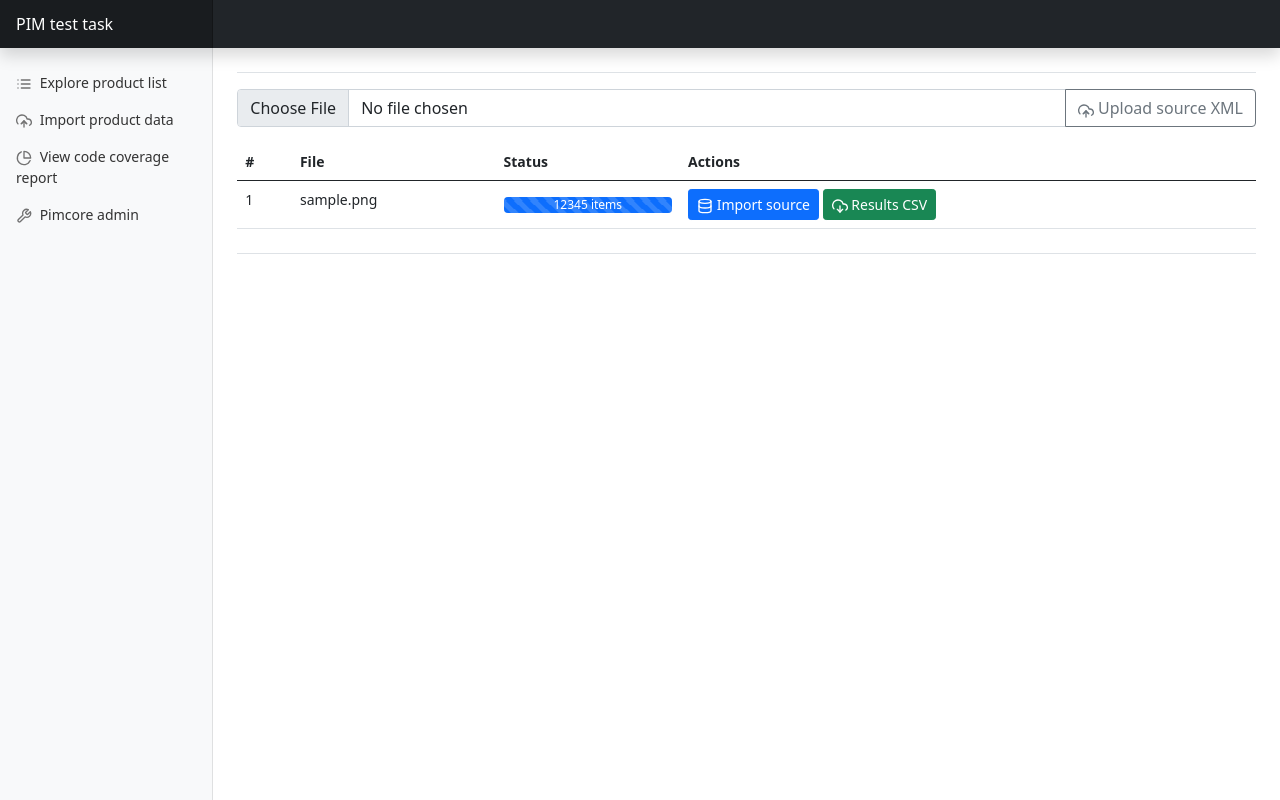
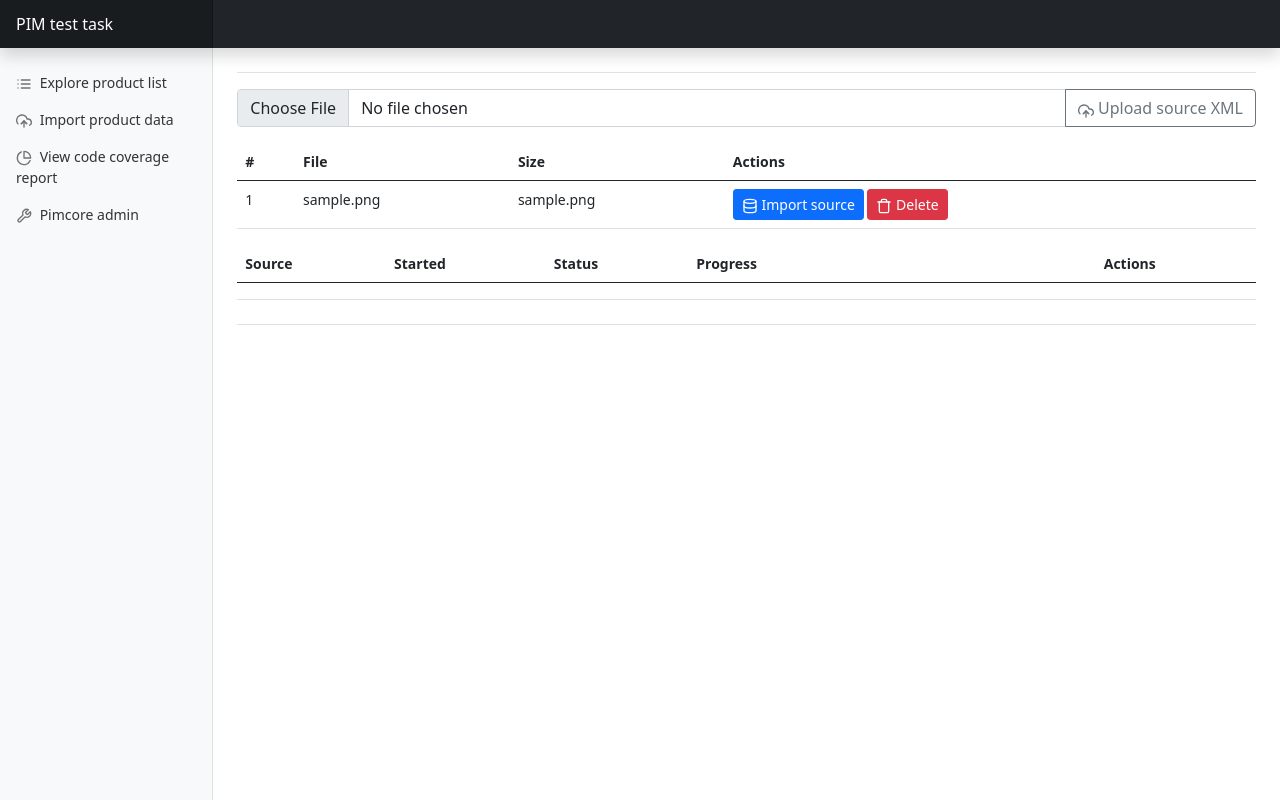
Before and after one commit to iZucken/xml-batch-example, a PHP site: template templates/products/import.html.twig in a window 1280 px wide. Run offline with PHP 8.4, Linux system fonts and the light colour scheme; the template is opened without the code that fills it: most values are stand-ins (such as "Sample title", 1, 10 or a date in 2020); lists and menus that the app fills with data are empty; some libraries are stand-ins or nearby versions.

Commit message:
feat: added import log table on import page

```diff
--- a/templates/default/layout.html.twig
+++ b/templates/default/layout.html.twig
@@ -28,7 +28,7 @@
                         </a>
                     </li>
                     <li class="nav-item">
-                        <a class="nav-link {{ app.request.get('_route') == 'app_productsimport_importformview' ? 'active' }}" href="/import">
+                        <a class="nav-link {{ app.request.get('_route') == 'products.page.import' ? 'active' }}" href="/import">
                             <span data-feather="upload-cloud"></span>
                             Import product data
                         </a>
--- a/templates/products/import.html.twig
+++ b/templates/products/import.html.twig
@@ -1,4 +1,10 @@
 {% extends 'default/layout.html.twig' %}
+
+{% block html_head %}
+    <link rel="stylesheet" type="text/css"
+          href="https://cdn.datatables.net/v/dt/jq-3.6.0/dt-1.13.1/datatables.min.css"/>
+    <script type="text/javascript" src="https://cdn.datatables.net/v/dt/jq-3.6.0/dt-1.13.1/datatables.min.js"></script>
+{% endblock %}
 
 {% block title %}
     Import product data
@@ -31,7 +37,7 @@
         <tr>
             <th scope="col">#</th>
             <th scope="col">File</th>
-            <th scope="col">Status</th>
+            <th scope="col">Size</th>
             <th scope="col">Actions</th>
         </tr>
         </thead>
@@ -40,25 +46,124 @@
             <tr>
                 <td scope="row">{{ loop.index }}</td>
                 <td>{{ importSource.filename }}</td>
-            <td class="align-middle">
-                <div class="progress">
-                    <div class="progress-bar progress-bar-striped progress-bar-animated" style="width: 100%">
-                        12345 items
-                    </div>
-                </div>
-            </td>
+                <td>{{ importSource.filesize }}</td>
                 <td>
                     <a class="btn btn-sm btn-primary" href="/import">
                         <span data-feather="database"></span>
                         Import source
                     </a>
-                <a class="btn btn-sm btn-success" href="/import" target="_blank" download>
-                    <span data-feather="download-cloud"></span>
-                    Results CSV
+                    <a class="btn btn-sm btn-danger" href="/import">
+                        <span data-feather="trash"></span>
+                        Delete
                     </a>
                 </td>
             </tr>
         {% endfor %}
         </tbody>
     </table>
+    <table class="table" id="importLogTable">
+        <thead>
+        <tr>
+            <th scope="col">Source</th>
+            <th scope="col">Started</th>
+            <th scope="col">Status</th>
+            <th scope="col" style="width: 40%">Progress</th>
+            <th scope="col">Actions</th>
+        </tr>
+        </thead>
+        <tbody>
+        <tr>
+            <td></td>
+            <td></td>
+            <td></td>
+            <td></td>
+            <td></td>
+        </tr>
+        </tbody>
+    </table>
+    <script>
+        $(document).ready(function () {
+            function statusColor(status) {
+                switch (status) {
+                    case 1:
+                        return 'secondary';
+                    case 2:
+                        return 'primary';
+                    case 3:
+                        return 'danger';
+                    case 4:
+                        return 'secondary';
+                    default:
+                        return '';
+                }
+            }
+
+            let datatable = $('#importLogTable').DataTable({
+                processing: false,
+                paging: false,
+                searching: false,
+                ordering: false,
+                serverSide: true,
+                orderCellsTop: true,
+                order: [],
+                ajax: {
+                    url: '/importLog/datatable',
+                    type: 'GET',
+                },
+                columns: [
+                    {data: "sourceFilename", className: 'align-middle'},
+                    {data: "startedAt", className: 'align-middle'},
+                    {
+                        render: (data, type, row) => {
+                            let mainStatus = statusColor(row.state);
+                            let shortStateMessage = row.state === 1 ? 'Processing'
+                                : row.state === 2 ? 'Completed'
+                                    : row.state === 3 ? 'Error'
+                                        : row.state === 4 ? 'Cancelled'
+                                            : `Invalid state ${row.state}`
+                            return `<span class="badge bg-${mainStatus}" title="${row.statusMessage}">${shortStateMessage}</span>`;
+                        }, className: 'align-middle'
+                    },
+                    {
+                        className: 'align-middle',
+                        render: (data, type, row) => {
+                            let animate = row.state === 1 ? 'progress-bar-striped progress-bar-animated' : ''
+                            let skipped = row.stats.discovered - (row.stats.created + row.stats.updated + row.stats.malformed)
+                            let skippedPercentile = skipped / row.stats.discovered * 100
+                            let createdPercentile = row.stats.created / row.stats.discovered * 100
+                            let updatedPercentile = row.stats.updated / row.stats.discovered * 100
+                            let malformedPercentile = row.stats.malformed / row.stats.discovered * 100
+                            let mainStatus = row.state === 3 ? 'danger'
+                                : row.state === 1 ? 'secondary'
+                                    : row.state === 4 ? 'secondary' : '';
+                            return `<div class="progress">
+                            <div class="progress-bar bg-${mainStatus} ${animate}" style="width: ${skippedPercentile}%" title="Skipped records (no changes)">
+                                ${skipped}
+                            </div>
+                            <div class="progress-bar bg-info ${animate}" style="width: ${updatedPercentile}%" title="Updated records">
+                                ${row.stats.updated}
+                            </div>
+                            <div class="progress-bar bg-success ${animate}" style="width: ${createdPercentile}%" title="Added records">
+                                ${row.stats.created}
+                            </div>
+                            <div class="progress-bar bg-warning ${animate}" style="width: ${malformedPercentile}%" title="Records that contain format errors">
+                                ${row.stats.malformed}
+                            </div>
+                        </div>`
+                        }
+                    },
+                    {
+                        className: 'align-middle',
+                        render: (data, type, row) => row.state !== 1 ? `<a class="btn btn-sm btn-primary" href="/importLog/${row.uuid}/csv" target="_blank" download>
+                            <span data-feather="download-cloud"></span>
+                            Download CSV
+                        </a>` : ''
+                    },
+                ]
+            });
+            setInterval(function () {
+                datatable.ajax.reload();
+            }, 1500);
+        });
+    </script>
 {% endblock %}
```
Also changed, not shown: tests/functional/ProductImportControllerCest.php (+2 -3 lines). Lines whose indentation alone changed are shown as unchanged.
